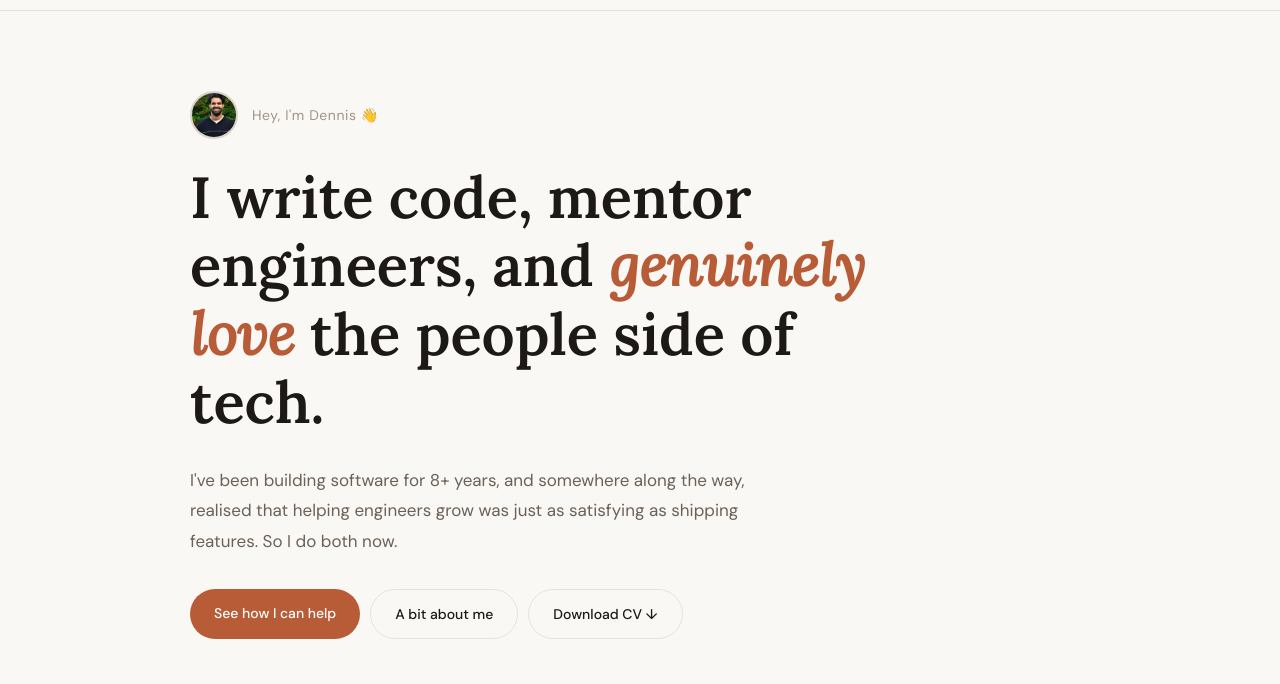
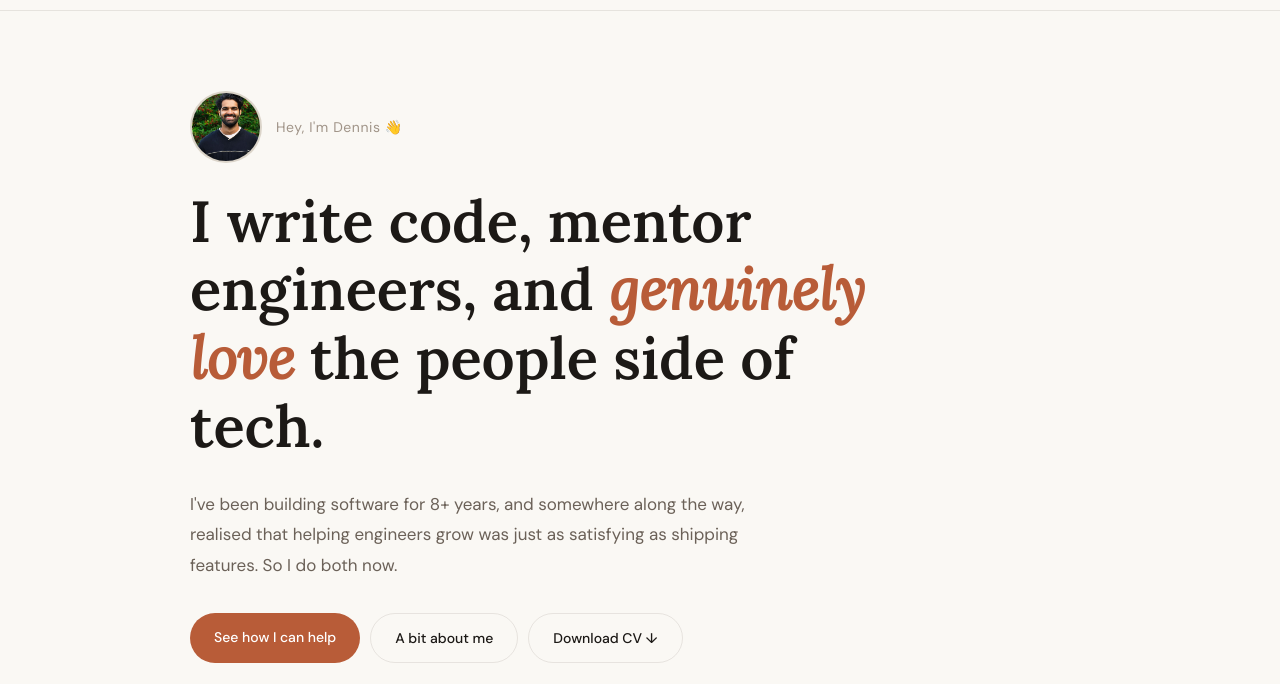
Before and after one commit to denniskbijo/denniskbijo.github.io, a plain HTML site: page index.html in a window 1280 px wide. Shown: the part 49-733 px from the top of the page. Drawn offline with Linux system fonts and the light colour scheme.

Commit message:
make avatar bigger

```diff
--- a/index.html
+++ b/index.html
@@ -64,7 +64,7 @@ nav{
   letter-spacing:0.04em;margin-bottom:1.5rem;
 }
 .hero-avatar{
-  width:48px;height:48px;border-radius:50%;
+  width:72px;height:72px;border-radius:50%;
   background:var(--sand);border:2px solid var(--line);
   object-fit:cover;flex-shrink:0;
 }
```
